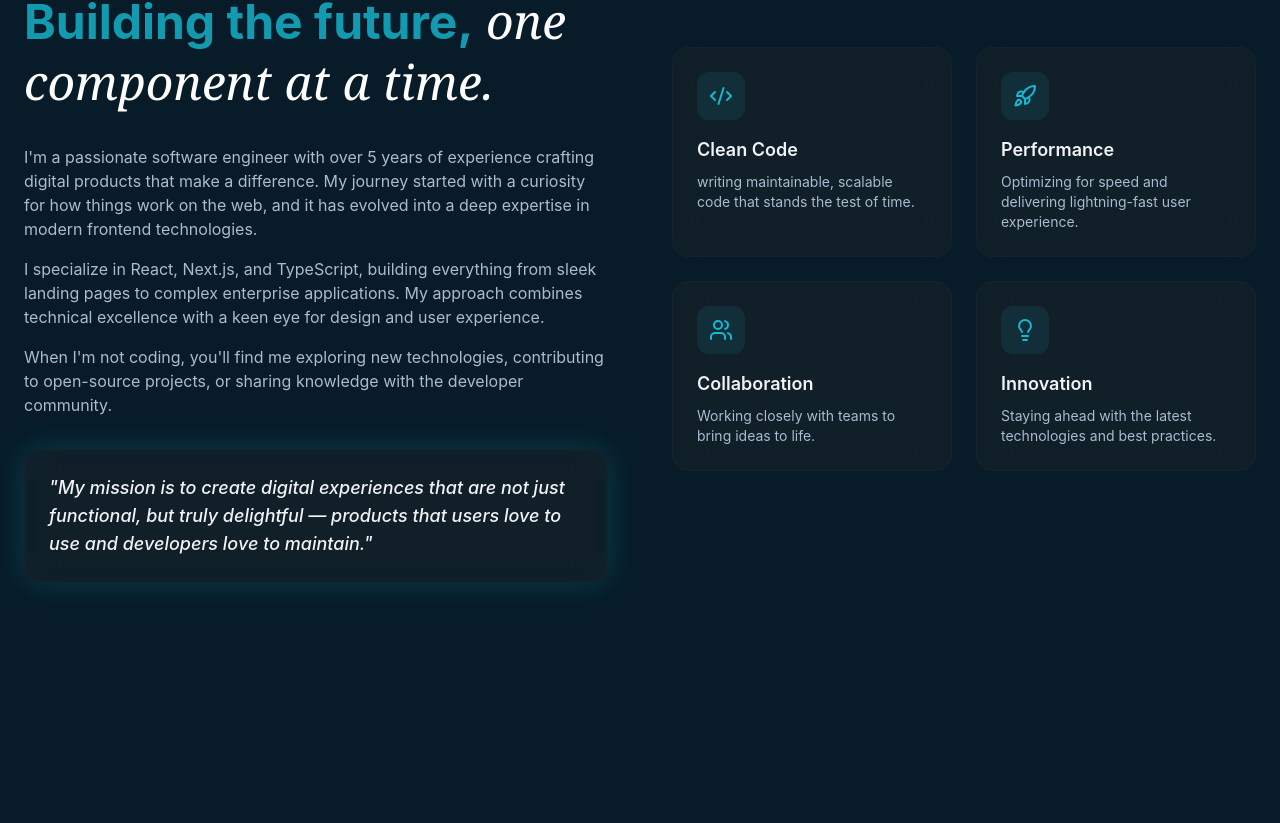
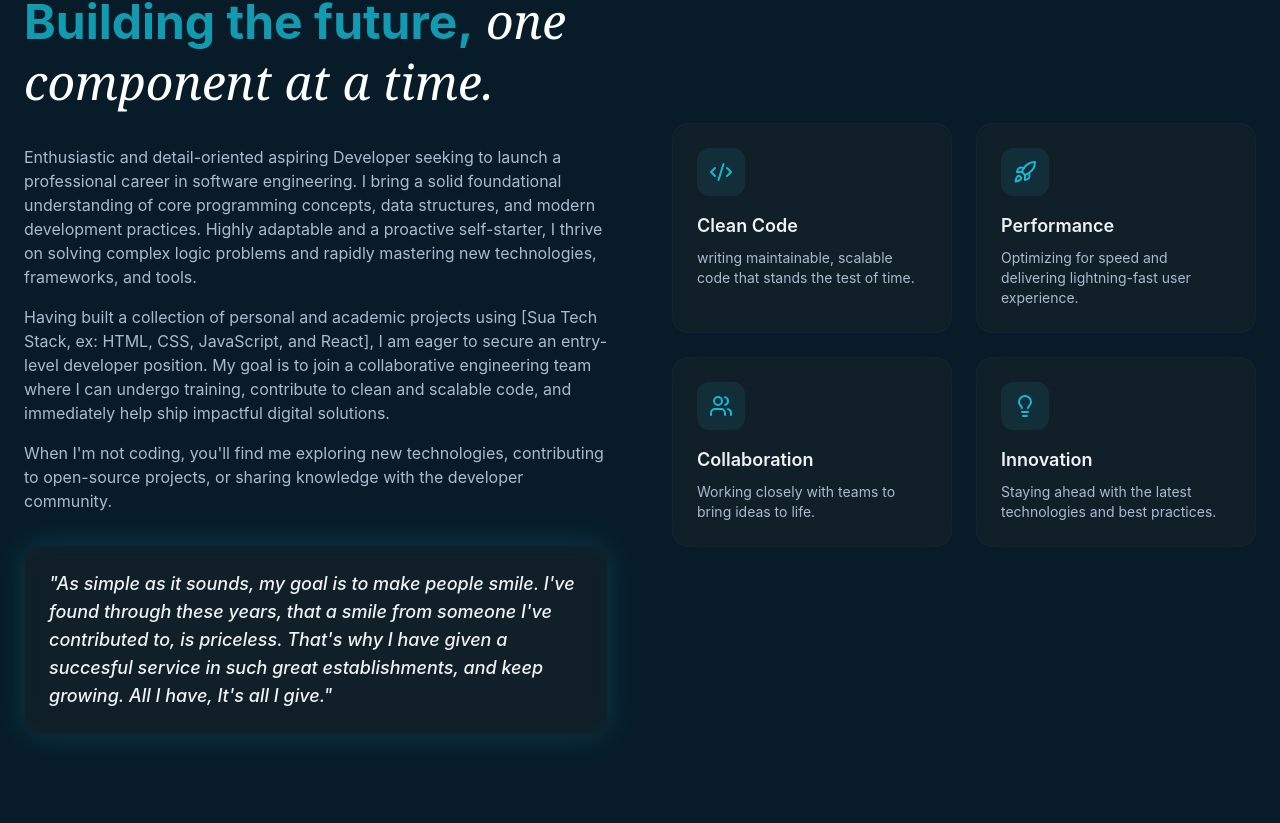
Before and after one commit to eduramosdev-cell/my-online-coded-cv, a React (Vite) app: page / in a window 1280 px wide. Shown: the part 1337-2160 px from the top of the page. Built offline with nearby package versions, Linux system fonts and the light colour scheme.

Commit message:
compiled

```diff
--- a/src/sections/About.jsx
+++ b/src/sections/About.jsx
@@ -39,17 +39,10 @@ export const About = () => {
                     </h2>
                     <div className="space-y-4 text-muted-foreground animate-fade-in animation-delay-200">
                        <p>
-                         I'm a passionate software engineer with over 5 years of
-                        experience crafting digital products that make a difference. My
-                        journey started with a curiosity for how things work on the web,
-                        and it has evolved into a deep expertise in modern frontend
-                        technologies.
+                         Enthusiastic and detail-oriented aspiring Developer seeking to launch a professional career in software engineering. I bring a solid foundational understanding of core programming concepts, data structures, and modern development practices. Highly adaptable and a proactive self-starter, I thrive on solving complex logic problems and rapidly mastering new technologies, frameworks, and tools.
                       </p>
                       <p>
-                        I specialize in React, Next.js, and TypeScript, building
-                        everything from sleek landing pages to complex enterprise
-                        applications. My approach combines technical excellence with a
-                        keen eye for design and user experience.
+                        Having built a collection of personal and academic projects using [Sua Tech Stack, ex: HTML, CSS, JavaScript, and React], I am eager to secure an entry-level developer position. My goal is to join a collaborative engineering team where I can undergo training, contribute to clean and scalable code, and immediately help ship impactful digital solutions.
                       </p>
                       <p>
                         When I'm not coding, you'll find me exploring new technologies,
@@ -60,9 +53,7 @@ export const About = () => {
 
                     <div className="glass rounded-2xl p-6 glow-border animate-fade-in animation-delay-300">
                       <p className="text-lg font-medium italic text-foreground">
-                        "My mission is to create digital experiences that are not just
-                        functional, but truly delightful — products that users love to
-                        use and developers love to maintain."
+                        "As simple as it sounds, my goal is to make people smile. I've found through these years, that a smile from someone I've contributed to, is priceless. That's why I have given a succesful service in such great establishments, and keep growing. All I have, It's all I give."
                       </p>
                     </div>
                 </div>
--- a/src/sections/Hero.jsx
+++ b/src/sections/Hero.jsx
@@ -54,7 +54,7 @@ export const Hero = () => {
                     {/*CTA Buttons*/}
                     <div className="flex flex-wrap gap-4 animate-fade-in animation-delay-300">
                         <Button href="#contact" size="lg">Contact Me: <ArrowRight className="w-5 h-5" /></Button>
-                        <AnimatedBorderButton href="public\projects\E. Ramos CV eng.pdf" download="E. Ramos CV eng.pdf">
+                        <AnimatedBorderButton href="public\projects\E_Ramos_CV_eng.pdf" download="E_Ramos_CV_eng.pdf">
                             <Download className="w-5 h-5" />
                             Download CV
                         </AnimatedBorderButton>
@@ -81,7 +81,7 @@ export const Hero = () => {
                     <div className="relative max-w-md mx-auto">
                         <div className="absolute inset-0 rounded-3xl bg-linear-to-br from-primary/30 via-transparent to-primary/10 blur-2xl animate-pulse"/>
                         <div className="relative glass rounded-3xl p-2 glow-border">
-                            <img src="public\projects\profile-pic.png" alt="Eduardo Ramos" className="w-full aspect-[4/5] object-cover rounded-2xl" />
+                            <img src="public\projects\profile_pic.png" alt="Eduardo Ramos" className="w-full aspect-[4/5] object-cover rounded-2xl" />
 
                             {/*floating badge*/}
                             <div className="absolute -bottom-4 -right-4 glass rounded-xl px-4 py-3 animate-float">
```
Also changed, not shown: public/projects/profile_pic.png (renamed from public/projects/profile-pic.png), 1 other file (tests, documents, lock files or other folders).
